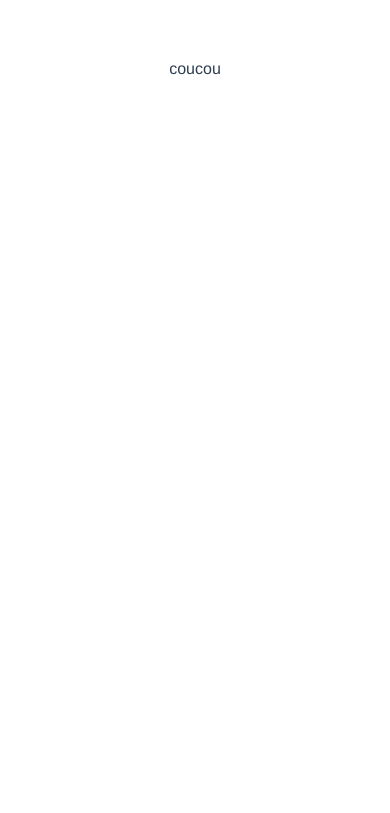
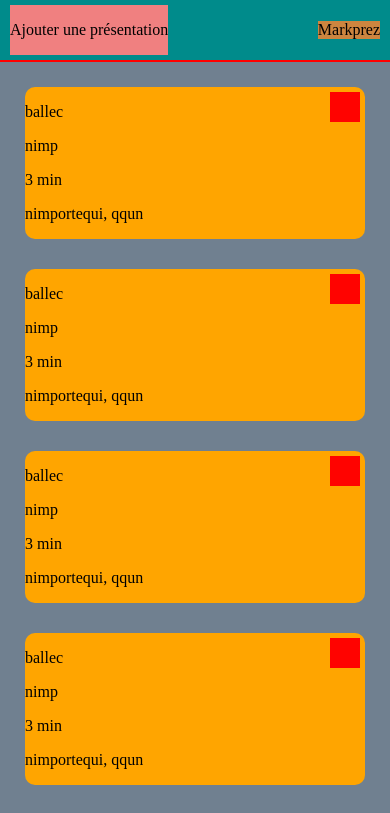
Before and after one commit to DamienForafo/markPrez, a Vue app: page / in a window 390 px wide. Shown: the top 813 px of the page. Built offline with nearby package versions, Linux system fonts and the light colour scheme.

Commit message:
front 15 mars

```diff
--- a/src/App.vue
+++ b/src/App.vue
@@ -1,19 +1,102 @@
 <script setup>
-// This starter template is using Vue 3 <script setup> SFCs
-// Check out https://v3.vuejs.org/api/sfc-script-setup.html#sfc-script-setup
+  import { ref } from 'vue'
+  import AddPrez from './components/addPrez.vue';
+  import Card from './components/card.vue';
+
+  const adding = ref(false);
+
+  function isAdding() {
+    adding.value = true;
+  }
+  function isNotAdding() {
+    adding.value = false;
+  }
 </script>
 
 <template>
-  <p>coucou</p>
+  <div id="topBar">
+    <p id="title">Markprez</p>
+    <div id="addButton" @click="isAdding()">
+      <p>Ajouter une présentation</p>
+    </div>
+  </div>
+  <div id="center">
+    <Card title="ballec" description="nimp" duration="3 min" authors="nimportequi, qqun" />
+    <Card title="ballec" description="nimp" duration="3 min" authors="nimportequi, qqun" />
+    <Card title="ballec" description="nimp" duration="3 min" authors="nimportequi, qqun" />
+    <Card title="ballec" description="nimp" duration="3 min" authors="nimportequi, qqun" />
+    <Card title="ballec" description="nimp" duration="3 min" authors="nimportequi, qqun" />
+    <Card title="ballec" description="nimp" duration="3 min" authors="nimportequi, qqun" />
+    <Card title="ballec" description="nimp" duration="3 min" authors="nimportequi, qqun" />
+    <Card title="ballec" description="nimp" duration="3 min" authors="nimportequi, qqun" />
+    <Card title="ballec" description="nimp" duration="3 min" authors="nimportequi, qqun" />
+    <Card title="ballec" description="nimp" duration="3 min" authors="nimportequi, qqun" />
+    <Card title="ballec" description="nimp" duration="3 min" authors="nimportequi, qqun" />
+    <Card title="ballec" description="nimp" duration="3 min" authors="nimportequi, qqun" />
+  </div>
+  <AddPrez v-if="adding" @close="isNotAdding()" />
 </template>
 
 <style>
-#app {
-  font-family: Avenir, Helvetica, Arial, sans-serif;
-  -webkit-font-smoothing: antialiased;
-  -moz-osx-font-smoothing: grayscale;
-  text-align: center;
-  color: #2c3e50;
-  margin-top: 60px;
-}
+  :root {
+    --topBarHeight: 60px;
+    --topBarBorderWidth: 2px;
+    --leftOrRigthSpace: 10px;
+  }
+  html {
+    height: 100%;
+  }
+  body {
+    height: 100%;
+    margin: 0;
+    background: slategray;
+  }
+  #app {
+    height: fit-content;
+    display: flex;
+    flex-direction: column;
+    flex-wrap: nowrap;
+    align-items: center;
+  }
+  #topBar {
+    width: 100%;
+    height: var(--topBarHeight);
+    display: flex;
+    align-items: center;
+    justify-content: center;
+    position: relative;
+    background: darkcyan;
+    border-bottom: var(--topBarBorderWidth) solid red;
+  }
+  #addButton {
+    position: absolute;
+    left: var(--leftOrRigthSpace);
+    background: lightcoral;
+  }
+  #title {
+    background: peru;
+  }
+  #center {
+    box-sizing: border-box;
+    width: 100%;
+    height: fit-content;
+    display: flex;
+    flex-wrap: wrap;
+    align-content: flex-start;
+    justify-content: center;
+    padding: 30px;
+  }
+  @media screen and (max-width: 600px) {
+    #title {
+      position: absolute;
+      right: var(--leftOrRigthSpace);
+    }
+  }
+  @media screen and (max-width: 400px) {
+    #center {
+      padding: 10px;
+      flex-direction: column;
+      align-content: center;
+    }
+  }
 </style>
--- /dev/null
+++ b/src/components/addPrez.vue
@@ -0,0 +1,111 @@
+<script setup>
+import { ref } from 'vue'
+
+const emit = defineEmits(['close']);
+
+defineProps({
+  show: Boolean
+})
+
+
+const paths = ref({
+    md: '',
+    css: '',
+    config: '',
+    env: [],
+    assets: []
+});
+
+
+function mdChange(event) {
+    paths.value.md = event.target.files[0].path;
+}
+
+function cssChange(event) {
+    paths.value.css = event.target.files[0].path;
+}
+
+function configChange(event) {
+    paths.value.config = event.target.files[0].path;
+}
+
+function envChange(event) {
+    paths.value.env = event.target.files;
+}
+
+function assetsChange(event) {
+    paths.value.assets = event.target.files;
+}
+</script>
+
+
+
+<template>
+    <div id="popupContainer">
+        <div id="popup">
+            <div id="closeButton" @click="() => emit('close')"></div>
+            <form action="">
+                <div id="mdInputDiv">
+                    <p id="mdInputText">Fichier markdown</p>
+                    <input id="mdInput" type="file" name="md" accept=".md" @change="mdChange"><br><br>
+                </div>
+                <div id="cssInputDiv">
+                    <p id="cssInputText">Fichier CSS</p>
+                    <input id="cssInput" type="file" name="css" @change="cssChange"><br><br>
+                </div>
+                <div id="configInputDiv">
+                    <p id="configInputText">Fichier JSON</p>
+                    <input id="configInput" type="file" name="config" @change="configChange"><br><br>
+                </div>
+                <div id="envInputDiv">
+                    <p id="envInputText">Dossier d'environnement</p>
+                    <input id="envInput" type="file" name="env" webkitdirectory multiple @change="envChange"> <br><br>
+                </div>
+                <div id="assetsInputDiv">
+                    <p id="assetsInputText">Dossier des assets</p>
+                    <input id="assetsInput" type="file" name="assets" webkitdirectory multiple @change="assetsChange"><br><br>
+                </div>
+                <input type="submit">
+            </form>
+        </div>
+    </div>
+</template>
+
+
+
+<style scoped>
+    #popupContainer {
+        width: 100%;
+        height: 100%;
+        position: fixed;
+        top: 0;
+        left: 0;
+        z-index: 2;
+        display: flex;
+        justify-content: center;
+        align-items: center;
+    }
+    #popup {
+        width: 80%;
+        height: 300px;
+        background: indianred;
+        border-radius: 20px;
+        position: relative;
+        overflow-y: auto;
+    }
+    #closeButton {
+        width: 30px;
+        height: 30px;
+        border-radius: 15px;
+        position: absolute;
+        top: 10px;
+        right: 10px;
+        background: red;
+    }
+    @media screen and (max-width: 400px) {
+        #popup {
+            width: 100%;
+            height: 100%;
+        }
+    }
+</style>
--- /dev/null
+++ b/src/components/card.vue
@@ -0,0 +1,76 @@
+<script setup>
+    import { ref } from 'vue'
+
+
+    const props = defineProps({
+        title: String,
+        description: String,
+        duration: String,
+        authors: String
+    });
+
+
+    const detailed = ref(false);
+
+    function isDetailed() {
+        detailed.value = true;
+    }
+    function isNotDetailed() {
+        detailed.value = false;
+    }
+</script>
+
+
+<template>
+  <div id="card" @mouseenter="isDetailed()" @mouseleave="isNotDetailed()" :detailed="detailed">
+      <p id="prezTitle">{{title}}</p>
+      <div id="delete"></div>
+      <p id="description">{{description}}</p>
+      <p id="duration">{{duration}}</p>
+      <p id="authors">{{authors}}</p>
+  </div>
+</template>
+
+
+
+<style scoped>
+    #card {
+        width: 300px;
+        background: orange;
+        margin: 20px;
+        position: relative;
+        border-radius: 10px;
+    }
+    #card:hover {
+
+    }
+    #delete {
+        width: 30px;
+        height: 30px;
+        position: absolute;
+        top: 5px;
+        right: 5px;
+        background: rgba(255, 0, 0, 0.979);
+        cursor: pointer;
+        display: none;
+    }
+    #card[detailed=true] > #delete {
+        display: block;
+    }
+    @media screen and (max-width: 400px) {
+        #card {
+            width: calc(100% - 30px);
+            margin: 15px;
+        }
+    }
+    @media screen and (max-width: 768px) {
+        #delete {
+            display: block;
+        }
+    }
+    @media screen and (min-width: 769px) {
+        #delete:hover {
+            background: fuchsia;
+        }
+    }
+</style>
--- a/src/components/code.vue
+++ b/src/components/code.vue
@@ -10,6 +10,12 @@ defineProps({
 
 
 
+<template>
+  <p>coucou</p>
+</template>
+
+
+
 <style scoped>
 
 </style>
```
Also changed, not shown: src/components/diapo.vue (+21 -0 lines), src/components/prez.vue (deleted).
